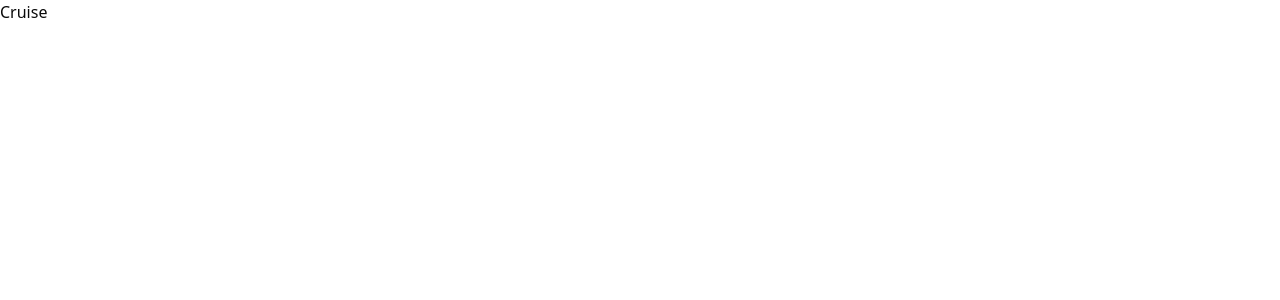
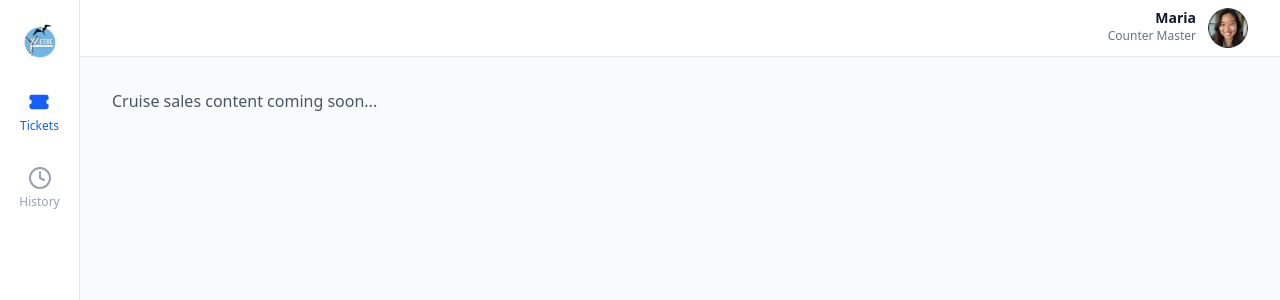
Before and after one commit to suman-chandra-barman/etre-tours-frontend, a Next.js app: page /cruise-sales in a window 1280 px wide. Shown: the top 300 px of the page. Built offline with nearby package versions, Linux system fonts and the light colour scheme.

Commit message:
feat: implement Header component and enhance sales pages with improved layout and content

```diff
--- a/app/(sales)/cruise-sales/page.tsx
+++ b/app/(sales)/cruise-sales/page.tsx
@@ -1,5 +1,17 @@
+import Header from "@/components/shared/Header";
+
 function Cruise() {
-  return <div>Cruise</div>;
+  return (
+    <>
+      <Header
+        title="Cruise Sales"
+        subtitle="Manage cruise tour bookings and passenger information."
+      />
+      <div className="flex-1 p-8">
+        <p className="text-gray-600">Cruise sales content coming soon...</p>
+      </div>
+    </>
+  );
 }
 
 export default Cruise;
--- a/app/(sales)/direct-sales/page.tsx
+++ b/app/(sales)/direct-sales/page.tsx
@@ -1,7 +1,7 @@
 "use client";
 
 import { useState } from "react";
-import Sidebar from "@/components/shared/Sidebar";
+import Header from "@/components/shared/Header";
 import DirectSalesFormSection from "@/components/sales/forms/DirectSalesForm";
 import TransportInfo from "@/components/sales/TransportInfo";
 
@@ -30,16 +30,16 @@ function DirectSalesPage() {
   };
 
   return (
-    <div className="flex h-screen bg-gray-50">
-      <Sidebar />
-      <div className="flex-1 flex">
+    <>
+      <Header />
+      <div className="flex-1 flex overflow-hidden">
         <DirectSalesFormSection
           formData={formData}
           onFormDataChange={handleInputChange}
         />
         <TransportInfo />
       </div>
-    </div>
+    </>
   );
 }
 
--- a/app/(sales)/layout.tsx
+++ b/app/(sales)/layout.tsx
@@ -1,3 +1,4 @@
+import Sidebar from "@/components/shared/Sidebar";
 import React from "react";
 
 export default function SalesLayout({
@@ -5,5 +6,10 @@ export default function SalesLayout({
 }: {
   children: React.ReactNode;
 }) {
-  return <>{children}</>;
+  return (
+    <div className="flex h-screen bg-gray-50">
+      <Sidebar />
+      <div className="flex-1 flex flex-col overflow-hidden">{children}</div>
+    </div>
+  );
 }
--- /dev/null
+++ b/app/(sales)/partner-sales/page.tsx
@@ -0,0 +1,15 @@
+import Header from "@/components/shared/Header";
+
+export default function PartnerSalesPage() {
+  return (
+    <>
+      <Header
+        title="Partner Sales"
+        subtitle="Manage partner bookings and commission details."
+      />
+      <div className="flex-1 p-8">
+        <p className="text-gray-600">Partner sales content coming soon...</p>
+      </div>
+    </>
+  );
+}
--- /dev/null
+++ b/components/shared/Header.tsx
@@ -0,0 +1,35 @@
+import Image from "next/image";
+
+interface HeaderProps {
+  userName?: string;
+  userRole?: string;
+  userImage?: string;
+}
+
+export default function Header({
+  userName = "Maria",
+  userRole = "Counter Master",
+  userImage = "/user.png",
+}: HeaderProps) {
+  return (
+    <header className="bg-white border-b border-gray-200 px-8 py-2">
+      <div className="flex items-start justify-end">
+        <div className="flex gap-3">
+          <div className="text-right">
+            <p className="text-sm font-semibold text-gray-900">{userName}</p>
+            <p className="text-xs text-gray-500">{userRole}</p>
+          </div>
+          <div className="relative w-10 h-10 rounded-full overflow-hidden bg-gray-200">
+            <Image
+              src={userImage}
+              alt={userName}
+              width={40}
+              height={40}
+              className="object-cover"
+            />
+          </div>
+        </div>
+      </div>
+    </header>
+  );
+}
```
Also changed, not shown: public/user.png (added).
